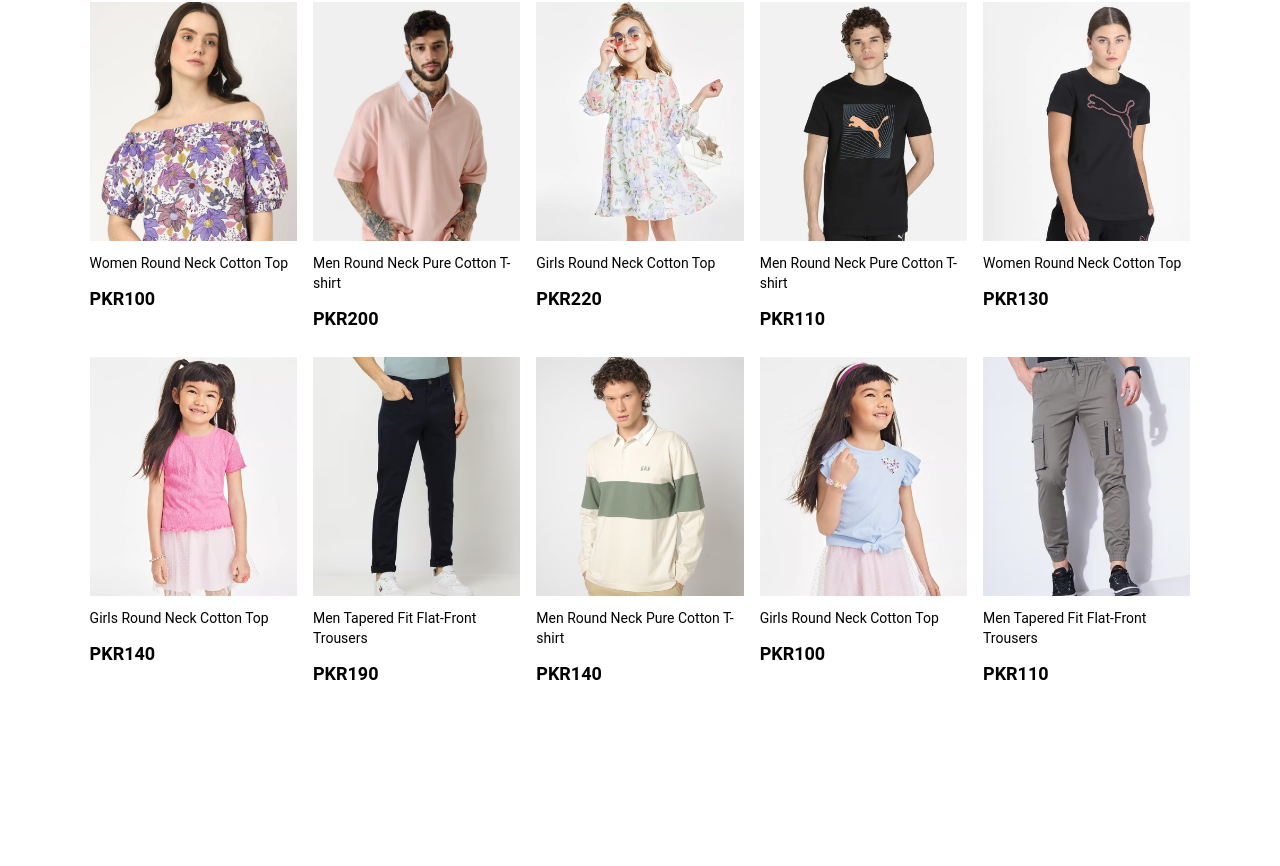
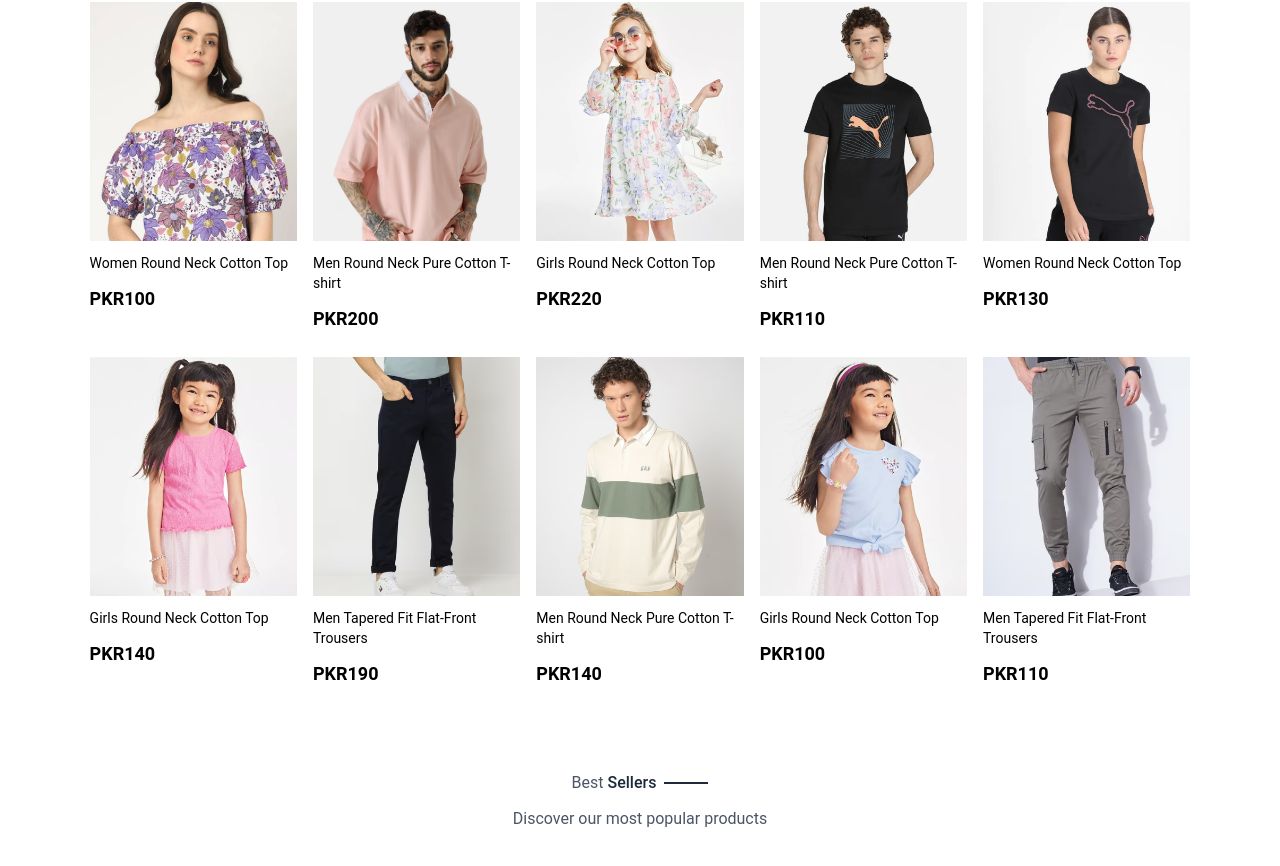
Before and after one commit to mubashirdawood/MERN-E-Commerce-Web-Application-Full-Stack-Project-, a React (Vite) app: page / in a window 1280 px wide. Shown: the part 692-1558 px from the top of the page. Before the commit the page ends 1420 px from the top, so only its background shows below. Built offline with nearby package versions, Linux system fonts and the light colour scheme.

Commit message:
Best seller  section update

```diff
--- /dev/null
+++ b/src/components/BestSeller.jsx
@@ -0,0 +1,26 @@
+import React, { useEffect, useState } from 'react'
+import { ShopContext } from '../context/ShopCOntext';
+import { useContext } from  'react';
+import Title from './Title';
+
+const BestSeller = () => {
+  const {products } = useContext(ShopContext);
+const [BestSeller, setBestSSeller] = useState([]);
+
+useEffect(()=>{
+  const BestProducts=products.filter((product)=>product.isBestSeller);
+  setBestSSeller(BestProducts.slice(0,4));
+},[])
+
+  return (
+    <div className='my-10'>
+      <div className='text-center py-8 text-3xl'>
+        <Title text1={'Best '} text2={'Sellers'}></Title>
+        <p className='w-3/4 m-auto text-xs sm:text-sm md:text-base text-gray-600'>Discover our most popular products</p>
+      </div>
+
+    </div>
+  )
+}
+
+export default BestSeller
--- a/src/components/Title.jsx
+++ b/src/components/Title.jsx
@@ -2,7 +2,7 @@ import React from 'react'
 
 const Title = ({text1,text2}) => {
   return (
-    <div className='inline-flex gap-2 items-center mb-3'>
+    <div className='inline-flex gap-2 items-center justify-center mb-3'>
       <p className=" text-gray-600 text-sm md:text-base">
         {text1} <span className='text-gray-800 font-medium'>{text2}</span>
       </p>
--- a/src/pages/Home.jsx
+++ b/src/pages/Home.jsx
@@ -1,5 +1,6 @@
 import React from 'react'
 import Hero from '../components/Hero'
+import BestSeller from '../components/BestSeller'
 import LatestCollection from '../components/LatestCollection'
 
 const Home = () => {
@@ -7,6 +8,7 @@ const Home = () => {
     <div>
       <Hero></Hero>
       <LatestCollection></LatestCollection>
+      <BestSeller></BestSeller>
 
     </div>
   )
```
